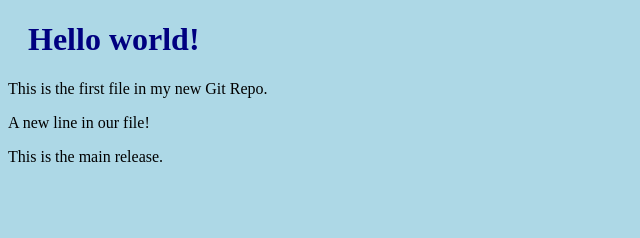
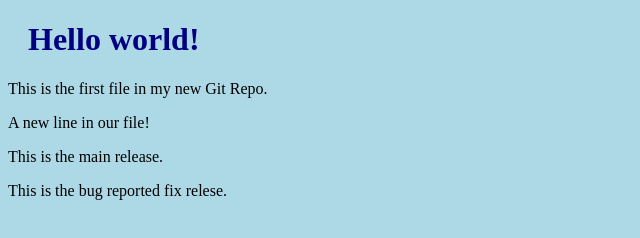
Before and after one commit to PertechTechSajjad/hello-world, a plain HTML site: page index.html in a window 1280 px wide. Shown: the whole page, without its empty margins (0-640 px from the left). Drawn offline with Linux system fonts and the light colour scheme.

Commit message:
Updatd the branch with the fix

```diff
--- a/index.html
+++ b/index.html
@@ -10,6 +10,6 @@
 <p>This is the first file in my new Git Repo.</p>
 <p>A new line in our file!</p>
 <p>This is the main release.</p>
-
+<p>This is the bug reported fix relese.</p>
 </body>
 </html>
```
